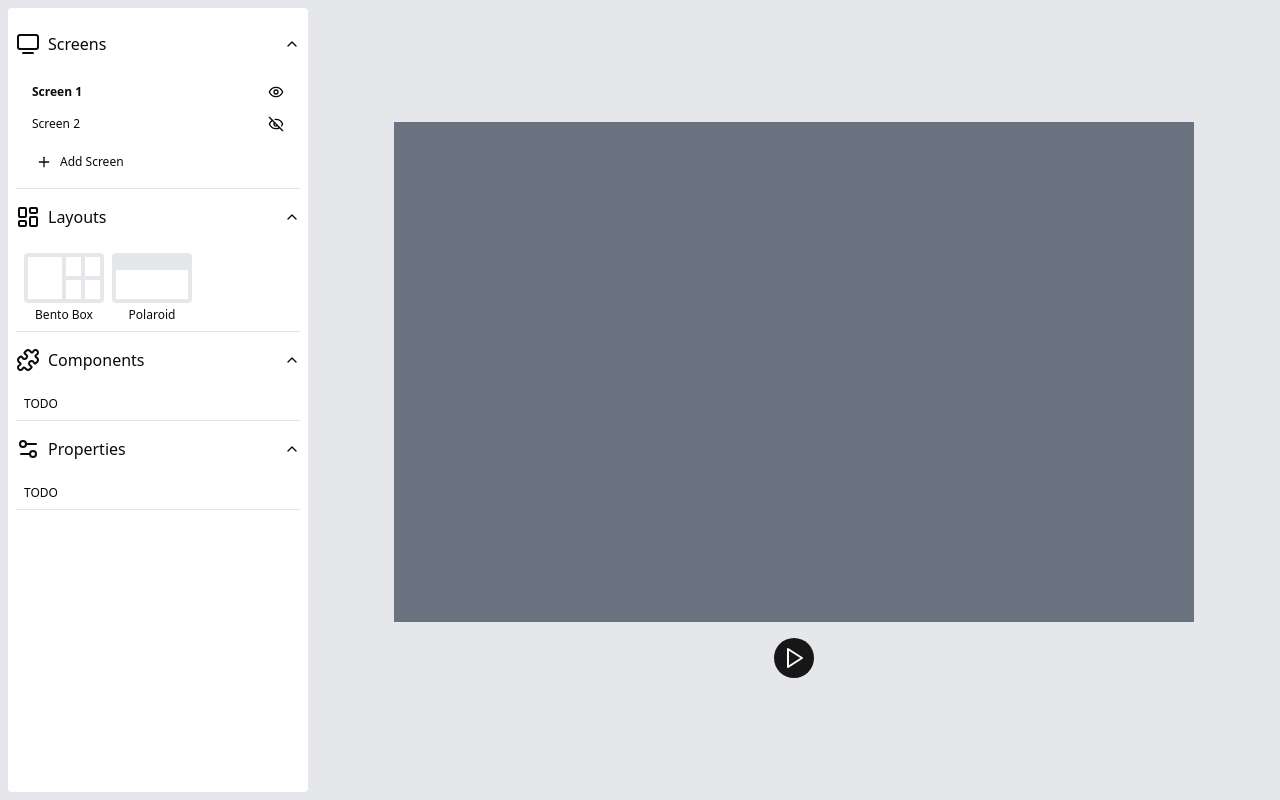
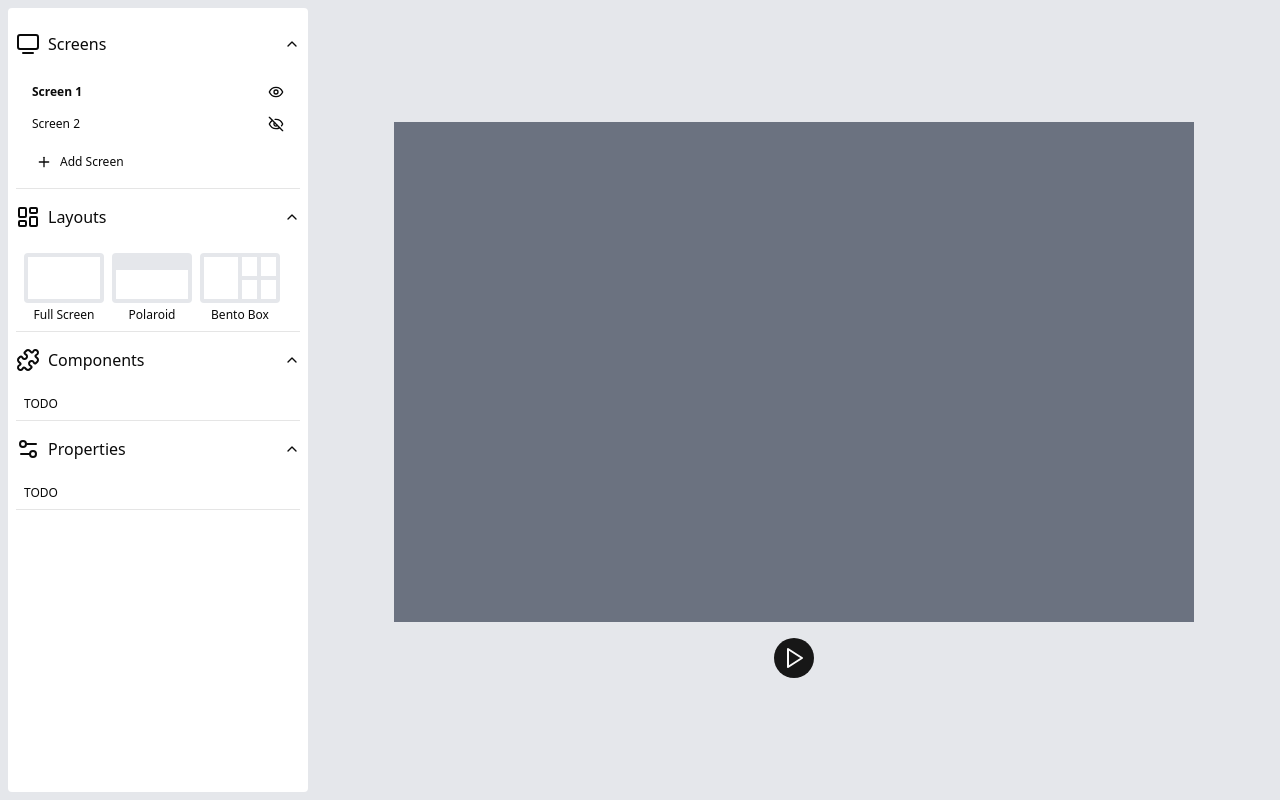
Before and after one commit to journeymanavi/screen-studio, a React (Vite) app: page / in a window 1280 px wide. Built offline with nearby package versions, Linux system fonts and the light colour scheme.

Commit message:
feat: add full screen layout icon

```diff
--- a/src/components/pallette-bar.tsx
+++ b/src/components/pallette-bar.tsx
@@ -8,6 +8,7 @@ import {
   Tv2Icon,
 } from "lucide-react";
 import { LayoutIconBentoBox } from "./pallettes/layouts/layout-icon-bento-box";
+import { LayoutIconFullScreen } from "./pallettes/layouts/layout-icon-full-screen";
 import { LayoutIconPolaroid } from "./pallettes/layouts/layout-icon-polaroid";
 import {
   Accordion,
@@ -65,8 +66,9 @@ export const PalletteBar = () => (
           </span>
         </AccordionTrigger>
         <AccordionContent className="flex gap-2 flex-wrap p-2">
+          <LayoutIconFullScreen />
+          <LayoutIconPolaroid />
           <LayoutIconBentoBox />
-          <LayoutIconPolaroid />
         </AccordionContent>
       </AccordionItem>
       <AccordionItem value="components-pallette">
--- /dev/null
+++ b/src/components/pallettes/layouts/layout-icon-full-screen.tsx
@@ -0,0 +1,21 @@
+import { LayoutIcon } from "./layout-icon";
+
+export interface LayoutIconFullScreenProps {
+  onClick?: React.HTMLAttributes<HTMLDivElement>["onClick"];
+}
+
+export const LayoutIconFullScreen = ({
+  onClick,
+}: LayoutIconFullScreenProps) => {
+  return (
+    <LayoutIcon
+      label="Full Screen"
+      onClick={onClick}
+      draggableType="layout-full-screen"
+    >
+      <div className="flex-1 flex gap-1 items-end p-1" onClick={onClick}>
+        <div className="bg-white flex-1 h-full"></div>
+      </div>
+    </LayoutIcon>
+  );
+};
```
